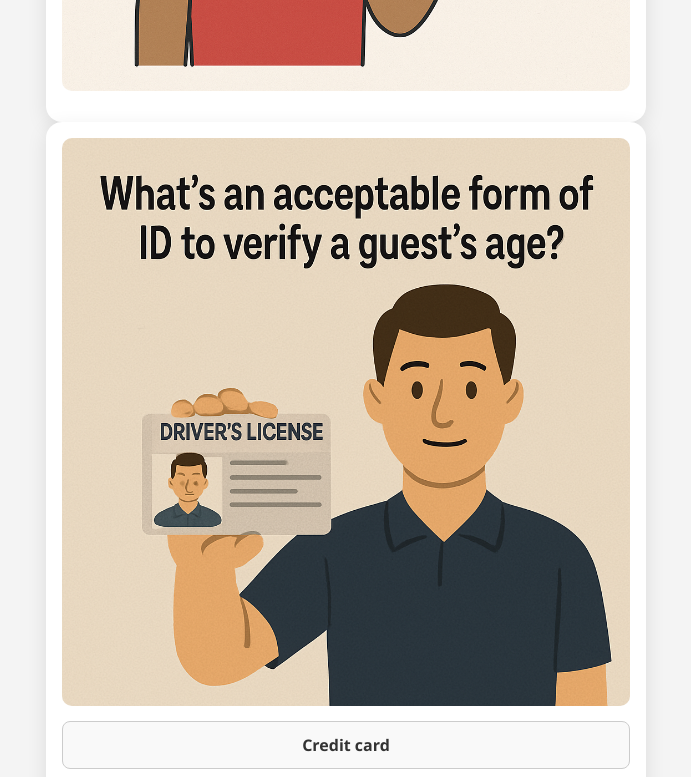
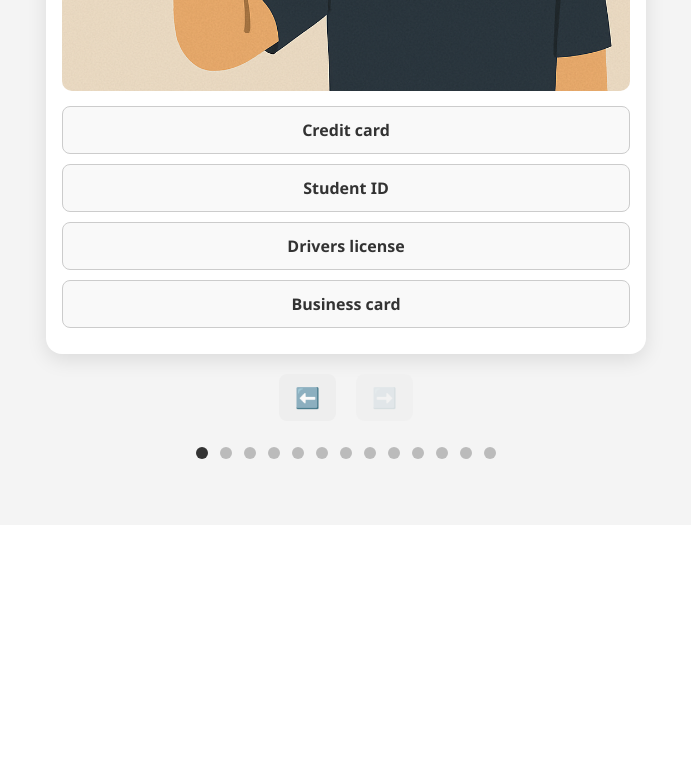
Before and after one commit to pragyamittal0/Food_safety, a React (Vite) app: page / in a window 1280 px wide. Shown: the part 640-1417 px from the top of the page, without its empty margins (294-985 px from the left). After the commit the page ends 1165 px from the top, so only its background shows below. Built offline with nearby package versions, Linux system fonts and the light colour scheme.

Commit message:
Update App.jsx

```diff
--- a/src/App.jsx
+++ b/src/App.jsx
@@ -1,6 +1,4 @@
-import React, { useState } from 'react';
-import { useSpring, animated as a } from '@react-spring/web';
-import { useDrag } from '@use-gesture/react';
+import React, { useState, useEffect, useRef } from 'react';
 import './App.css';
 
 import img1 from './assets/age_verification.png';
@@ -34,66 +32,61 @@ const questions = [
 ];
 
 export default function App() {
-  const [index, setIndex] = useState(0);
-  const [answered, setAnswered] = useState(false);
-  const [selected, setSelected] = useState(null);
+  const [currentIndex, setCurrentIndex] = useState(0);
+  const [selectedAnswers, setSelectedAnswers] = useState(Array(questions.length).fill(null));
   const [showSummary, setShowSummary] = useState(false);
-  const [correctCount, setCorrectCount] = useState(0);
+  const wrapperRef = useRef(null);
 
-  const [{ x, rot, opacity }, api] = useSpring(() => ({
-    x: 0, rot: 0, opacity: 1
-  }));
+  const handleAnswer = (index, selected) => {
+    const updated = [...selectedAnswers];
+    updated[index] = selected;
+    setSelectedAnswers(updated);
 
-  const handleAnswer = (i) => {
-    if (selected !== null) return;
-    setSelected(i);
-    setAnswered(true);
-
-    if (i === questions[index].answer - 1) {
-      setCorrectCount((prev) => prev + 1);
+    const allAnswered = updated.every((a) => a !== null);
+    if (allAnswered) {
+      setTimeout(() => setShowSummary(true), 500);
     }
   };
 
-  const nextCard = () => {
-    if (!answered) return;
-
-    api.start({ x: 300, opacity: 0, rot: 15 });
-
-    setTimeout(() => {
-      setSelected(null);
-      setAnswered(false);
-      api.set({ x: 0, opacity: 1, rot: 0 });
-
-      if (index + 1 < questions.length) {
-        setIndex(index + 1);
-      } else {
-        setShowSummary(true);
+  const handleNext = () => {
+    if (selectedAnswers[currentIndex] !== null) {
+      setCurrentIndex((prev) => (prev + 1) % questions.length);
     }
-    }, 300);
   };
 
-  const bind = useDrag(
-    ({ down, movement: [mx], direction: [dx], velocity }) => {
-      if (!answered) return;
+  const handlePrev = () => {
+    setCurrentIndex((prev) => (prev - 1 + questions.length) % questions.length);
+  };
 
-      const trigger = velocity > 0.3;
+  const correctCount = selectedAnswers.filter(
+    (ans, i) => ans === (questions[i].answer - 1)
+  ).length;
 
-      if (!down && trigger) {
-        api.start({
-          x: dx > 0 ? 300 : -300,
-          rot: dx * 15,
-          immediate: false,
-          onRest: () => nextCard()
-        });
-      } else {
-        api.start({ x: down ? mx : 0, rot: down ? mx / 10 : 0, immediate: down });
+  // Swipe gestures
+  useEffect(() => {
+    const container = wrapperRef.current;
+    let startX = 0;
+
+    const onTouchStart = (e) => {
+      startX = e.touches[0].clientX;
+    };
+
+    const onTouchEnd = (e) => {
+      const endX = e.changedTouches[0].clientX;
+      const delta = endX - startX;
+      if (Math.abs(delta) > 50) {
+        delta < 0 ? handleNext() : handlePrev();
       }
-    },
-    { enabled: answered }
-  );
+    };
 
-  const current = questions[index];
-  const next = questions[index + 1];
+    container.addEventListener('touchstart', onTouchStart);
+    container.addEventListener('touchend', onTouchEnd);
+
+    return () => {
+      container.removeEventListener('touchstart', onTouchStart);
+      container.removeEventListener('touchend', onTouchEnd);
+    };
+  }, [currentIndex, selectedAnswers]);
 
   return (
     <main className="container">
@@ -103,41 +96,47 @@ export default function App() {
         <div className="summary">
           <div className="summary-box">
             <h2>Quiz Completed 🎉</h2>
-            <p>You got <strong>{correctCount}</strong> out of <strong>{questions.length}</strong> correct!</p>
+            <p>
+              You got <strong>{correctCount}</strong> out of <strong>{questions.length}</strong> correct!
+            </p>
           </div>
         </div>
       ) : (
-        <div className="stack-container">
-          {next && (
-            <div className="card card--next">
-              <img src={next.image} alt="Next" className="image" />
-            </div>
-          )}
-
-          <a.div className="swipeable-card" {...bind()} style={{ x, rotateZ: rot, opacity }}>
-            <div className="card card--top">
-              <img src={current.image} alt="Current" className="image" />
-              {current.options.map((opt, i) => {
-                const isCorrect = selected === i && i === (current.answer - 1);
-                const isWrong = selected === i && i !== (current.answer - 1);
+        <>
+          <div className="carousel-wrapper" ref={wrapperRef}>
+            <div className="carousel">
+              <div className="card">
+                <img src={questions[currentIndex].image} alt="Question" className="image" />
+                {questions[currentIndex].options.map((opt, i) => {
+                  const isSelected = selectedAnswers[currentIndex] === i;
+                  const isCorrect = isSelected && i === (questions[currentIndex].answer - 1);
+                  const isWrong = isSelected && i !== (questions[currentIndex].answer - 1);
                   return (
                     <button
                       key={i}
-                    onClick={() => handleAnswer(i)}
                       className={`option ${isCorrect ? 'correct' : ''} ${isWrong ? 'wrong' : ''}`}
-                    disabled={selected !== null}
+                      onClick={() => handleAnswer(currentIndex, i)}
+                      disabled={isSelected}
                     >
                       {opt}
                     </button>
                   );
                 })}
               </div>
-          </a.div>
+            </div>
+          </div>
 
-          <button className="nav-button" onClick={nextCard} disabled={!answered}>
-            ➡️ Next
-          </button>
+          <div className="navigation">
+            <button onClick={handlePrev} className="nav-button">⬅️</button>
+            <button onClick={handleNext} className="nav-button" disabled={selectedAnswers[currentIndex] === null}>➡️</button>
           </div>
+
+          <div className="dots">
+            {questions.map((_, i) => (
+              <span key={i} className={`dot ${i === currentIndex ? 'active' : ''}`} />
+            ))}
+          </div>
+        </>
       )}
     </main>
   );
```
Lines whose indentation alone changed are shown as unchanged.
